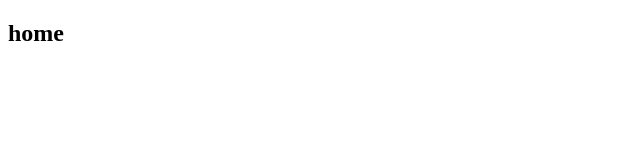
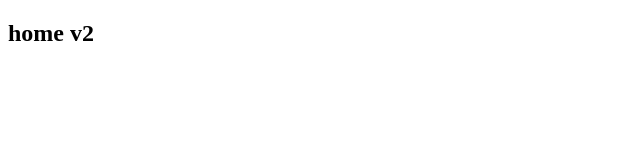
Before and after one commit to thiago1henrique/teste_git, a plain HTML site: page home.html in a window 1280 px wide. Shown: the full height of the page, 0-640 px from the left. Drawn offline with Linux system fonts and the light colour scheme.

Commit message:
Update home.html
fix: home

```diff
--- a/home.html
+++ b/home.html
@@ -5,6 +5,6 @@
     <title>Home</title>
 </head>
 <body>
-  <h2>home</h2>
+  <h2>home v2</h2>
 </body>
 </html>
```
